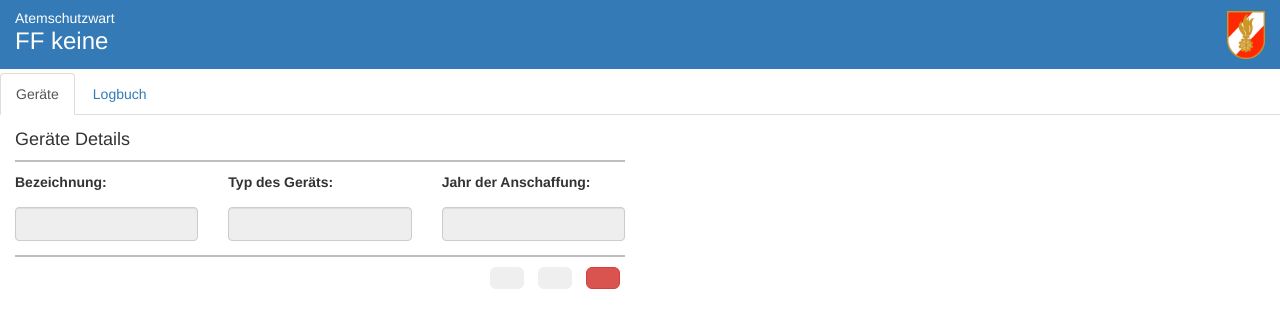
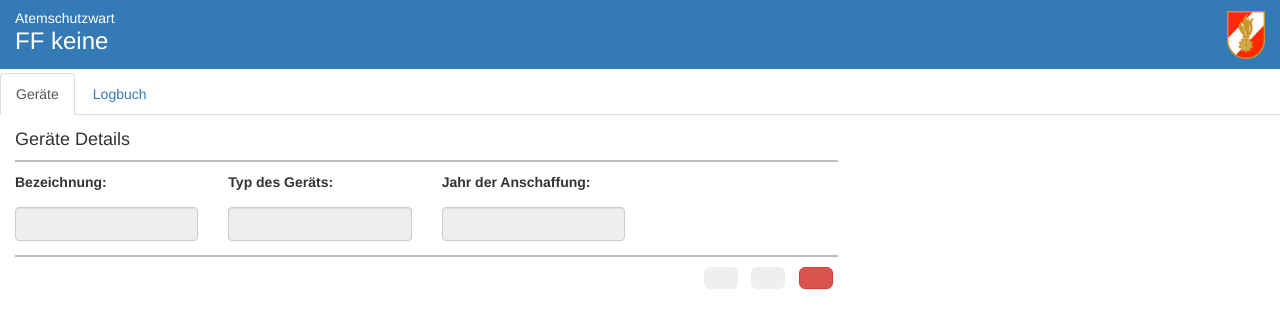
Before and after one commit to SeppUnterwurzacher/ats_app, a Flask app: template app/templates/wart/geraetedetail.html in a window 1280 px wide. Shown: the top 328 px of the page. Run offline with Flask 2, Linux system fonts and the light colour scheme; the template is opened without the code that fills it: values that come from a table or form of the project are taken from there, others are empty; some libraries are stand-ins or nearby versions.

Commit message:
Bei Gerätedetail Layout angepasst

```diff
--- a/app/templates/wart/geraetedetail.html
+++ b/app/templates/wart/geraetedetail.html
@@ -3,7 +3,7 @@
 {% block input%}
 <form class="form-group" action="" method="post">
     <div class="row">
-        <div class="col-md-6" style="margin-top: 5px;">
+        <div class="col-md-8" style="margin-top: 5px;">
             <h4 id="abschnitts_titel">Geräte Details</h4>
             <hr style="margin-bottom:10px; margin-top: 0em; height:2px;border-width:0;color:gray;background-color:rgb(190, 190, 190)">
         </div>
@@ -33,7 +33,7 @@
 
     <div class="row">
         {% if id == '0'%}
-        <div class="col-md-6">
+        <div class="col-md-8">
             <hr style="margin-bottom:5px; margin-top:4px; height:2px;border-width:0;color:gray;background-color:rgb(190, 190, 190)">
             <ul class="list-inline" style="float: right;">
                 <li id="submit" class="list-inline-item">{{ form.submit() }}</li>
@@ -46,7 +46,7 @@
             </ul>
             <script>
                 document.getElementById('abschnitts_titel').innerHTML = 'Neues Gerät anlegen'
-                document.getElementById('pin').style.display='inline-block';
+                document.getElementById('pin').style.display='block';
                 var inputElements = document.getElementsByTagName('input');
                 for (var i=0; i < inputElements.length; i++) {
                     inputElements[i].disabled=false;
@@ -54,7 +54,7 @@
             </script>
         </div>
         {% else %}
-        <div class="col-md-6">
+        <div class="col-md-8">
             <hr style="margin-bottom:10px; margin-top:4px; height:2px;border-width:0;color:gray;background-color:rgb(190, 190, 190)">
             <ul class="list-inline" style="float: right;">
                 <li id="bearbeiten" class="list-inline-item">
@@ -91,7 +91,7 @@
         document.getElementById('bearbeiten').style.display='none';
         document.getElementById('submit').style.display='inline-block';
         document.getElementById('loeschen').style.display='none';
-        document.getElementById('pin').style.display='inline-block';
+        document.getElementById('pin').style.display='block';
         document.getElementById('abschnitts_titel').innerHTML = 'Gerät bearbeiten'
 
         var inputElements = document.getElementsByTagName('input');
```
